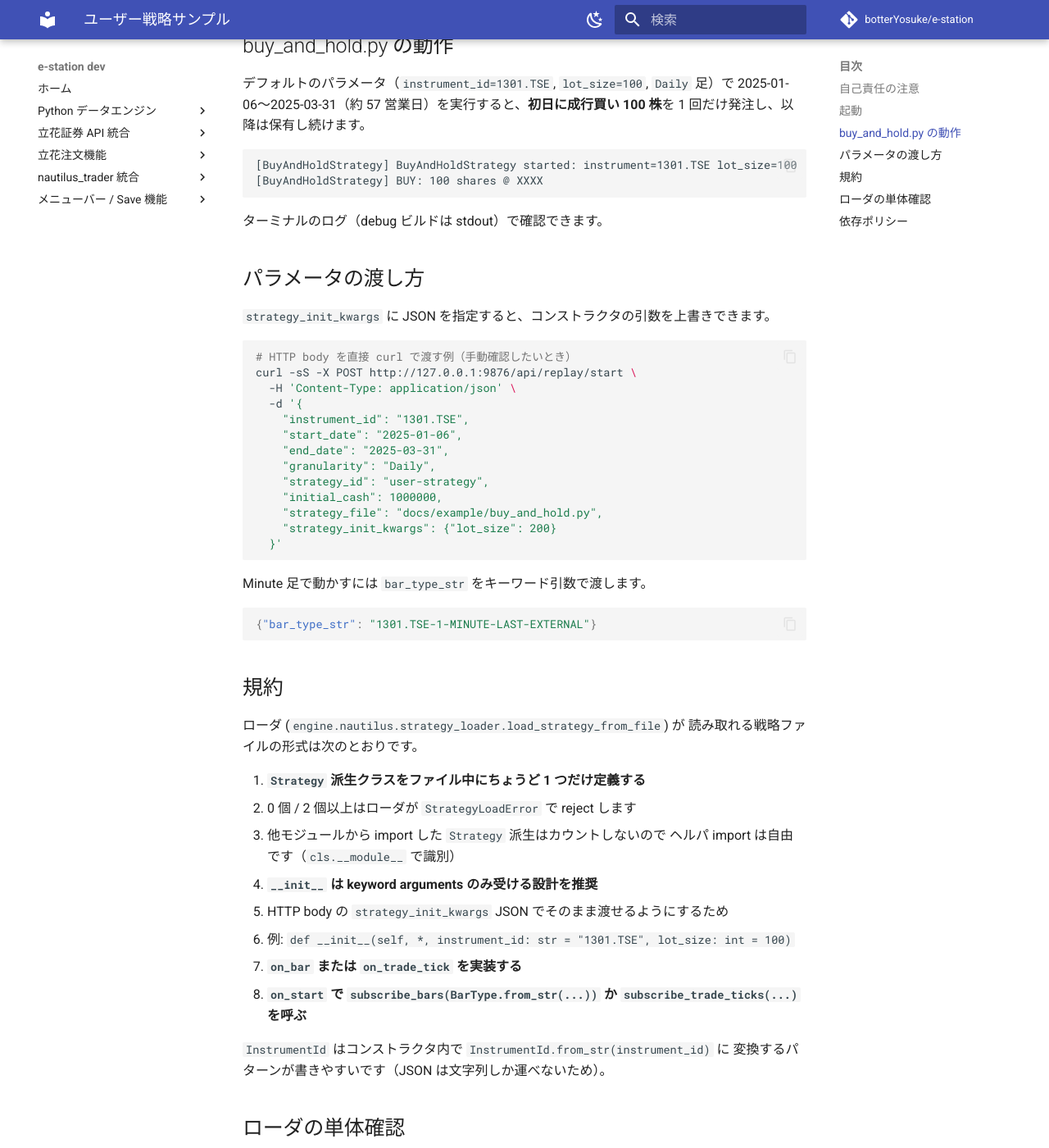
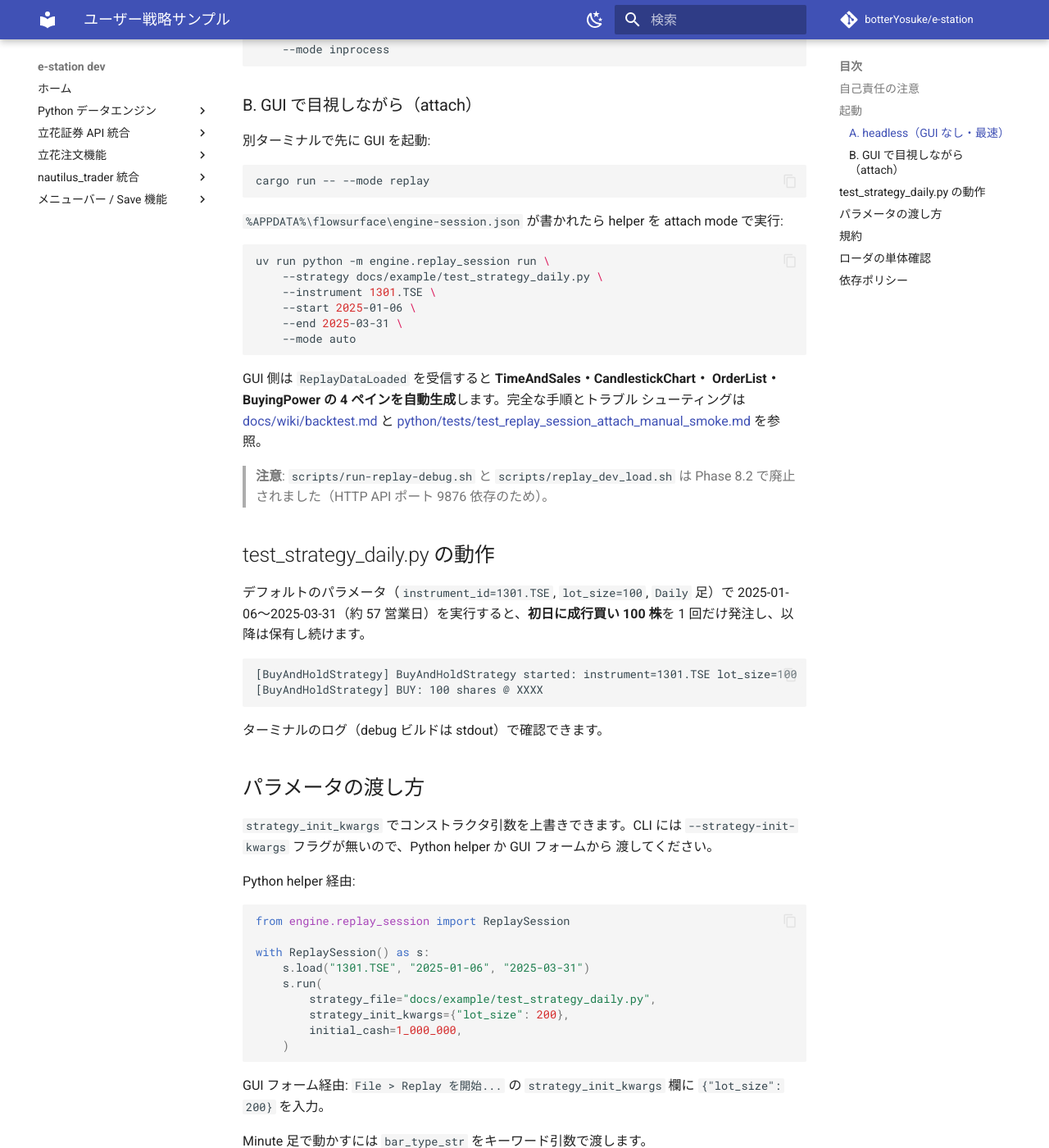
Before and after one commit to botterYosuke/e-station, an MkDocs documentation site: the page built from docs/example/README.md, in a window 1280 px wide and 1400 px high, scrolled down 1024 px. Shown: the whole window at 82% size. Built offline with MkDocs 1.6.1 and Material for MkDocs 9.7.7, drawn with Linux system fonts in a browser that asks for light colours; comment, search, counter and statistics services are not loaded; some of the changed text lies outside the part shown.

Commit message:
refactor(examples): rename strategy example files with test_ prefix
Rename example strategy files to indicate they are test/sample files:
- buy_and_hold.py → test_strategy_daily.py
- buy_and_hold_minute.py → test_strategy_minute.py
- buy_and_hold_trade.py → test_strategy_trade.py

Updated all references in documentation, test files, and skill files to use
the new names. Updated SCENARIO docstring examples and related markdown files.

Co-Authored-By: Claude Haiku 4.5 <noreply@anthropic.com>

````diff
--- a/docs/example/README.md
+++ b/docs/example/README.md
@@ -5,7 +5,9 @@
 
 | ファイル | 内容 |
 |---------|------|
-| `buy_and_hold.py` | 最初のバーで成行買いし、以降は保有し続ける最小戦略 |
+| `test_strategy_daily.py` | 最初のバーで成行買いし、以降は保有し続ける最小戦略（Daily 足）|
+| `test_strategy_minute.py` | 同上の Minute 足バリエーション。1 週間 ≒ 1,500 本の分足で動作確認できる |
+| `test_strategy_trade.py` | 同上の歩み値（Trade）バリエーション。`subscribe_trade_ticks` + `on_trade_tick` で最初の tick で買う。GUI の TimeAndSales ペインに歩み値が流れる |
 
 ## 自己責任の注意
 
@@ -21,21 +23,45 @@ e-station の戦略は **ユーザー自身が書いた Python コードを同
 
 ## 起動
 
+### A. headless（GUI なし・最速）
+
 ```bash
 uv run python -m engine.replay_session run \
-    --strategy docs/example/buy_and_hold.py \
+    --strategy docs/example/test_strategy_daily.py \
     --instrument 1301.TSE \
     --start 2025-01-06 \
-    --end 2025-03-31
+    --end 2025-03-31 \
+    --mode inprocess
+```
+
+### B. GUI で目視しながら（attach）
+
+別ターミナルで先に GUI を起動:
+
+```bash
+cargo run -- --mode replay
+```
+
+`%APPDATA%\flowsurface\engine-session.json` が書かれたら helper を attach mode で実行:
+
+```bash
+uv run python -m engine.replay_session run \
+    --strategy docs/example/test_strategy_daily.py \
+    --instrument 1301.TSE \
+    --start 2025-01-06 \
+    --end 2025-03-31 \
+    --mode auto
 ```
 
 GUI 側は `ReplayDataLoaded` を受信すると **TimeAndSales・CandlestickChart・
-OrderList・BuyingPower の 4 ペインを自動生成**します。
+OrderList・BuyingPower の 4 ペインを自動生成**します。完全な手順とトラブル
+シューティングは [docs/wiki/backtest.md](../wiki/backtest.md) と
+[python/tests/test_replay_session_attach_manual_smoke.md](../../python/tests/test_replay_session_attach_manual_smoke.md) を参照。
 
 > **注意**: `scripts/run-replay-debug.sh` と `scripts/replay_dev_load.sh` は
 > Phase 8.2 で廃止されました（HTTP API ポート 9876 依存のため）。
 
-## buy_and_hold.py の動作
+## test_strategy_daily.py の動作
 
 デフォルトのパラメータ（`instrument_id=1301.TSE`, `lot_size=100`, `Daily` 足）で
 2025-01-06〜2025-03-31（約 57 営業日）を実行すると、**初日に成行買い 100 株**を
@@ -50,28 +76,31 @@ OrderList・BuyingPower の 4 ペインを自動生成**します。
 
 ## パラメータの渡し方
 
-`strategy_init_kwargs` に JSON を指定すると、コンストラクタの引数を上書きできます。
+`strategy_init_kwargs` でコンストラクタ引数を上書きできます。CLI には
+`--strategy-init-kwargs` フラグが無いので、Python helper か GUI フォームから
+渡してください。
 
-```bash
-# HTTP body を直接 curl で渡す例（手動確認したいとき）
-curl -sS -X POST http://127.0.0.1:9876/api/replay/start \
-  -H 'Content-Type: application/json' \
-  -d '{
-    "instrument_id": "1301.TSE",
-    "start_date": "2025-01-06",
-    "end_date": "2025-03-31",
-    "granularity": "Daily",
-    "strategy_id": "user-strategy",
-    "initial_cash": 1000000,
-    "strategy_file": "docs/example/buy_and_hold.py",
-    "strategy_init_kwargs": {"lot_size": 200}
-  }'
+Python helper 経由:
+
+```python
+from engine.replay_session import ReplaySession
+
+with ReplaySession() as s:
+    s.load("1301.TSE", "2025-01-06", "2025-03-31")
+    s.run(
+        strategy_file="docs/example/test_strategy_daily.py",
+        strategy_init_kwargs={"lot_size": 200},
+        initial_cash=1_000_000,
+    )
 ```
+
+GUI フォーム経由: `File > Replay を開始...` の `strategy_init_kwargs` 欄に
+`{"lot_size": 200}` を入力。
 
 Minute 足で動かすには `bar_type_str` をキーワード引数で渡します。
 
-```json
-{"bar_type_str": "1301.TSE-1-MINUTE-LAST-EXTERNAL"}
+```python
+strategy_init_kwargs={"bar_type_str": "1301.TSE-1-MINUTE-LAST-EXTERNAL"}
 ```
 
 ## 規約
@@ -101,7 +130,7 @@ Minute 足で動かすには `bar_type_str` をキーワード引数で渡しま
 uv run python -c "
 from pathlib import Path
 from engine.nautilus.strategy_loader import load_strategy_from_file
-s = load_strategy_from_file(Path('docs/example/buy_and_hold.py'), {'instrument_id': '1301.TSE'})
+s = load_strategy_from_file(Path('docs/example/test_strategy_daily.py'), {'instrument_id': '1301.TSE'})
 print(type(s).__name__)
 "
 ```
````
Also changed, not shown: .claude/skills/e2e-testing/SKILL.md (+24 -1 lines), .claude/skills/wandb/SKILL.md (+3 -1 lines), AGENTS.md (+5 -3 lines), README.md (+1 -1 lines), docs/example/test_strategy_daily.py (renamed from docs/example/buy_and_hold.py, +15 -4 lines), docs/example/test_strategy_minute.py (added, +98 -0 lines), docs/example/test_strategy_trade.py (added, +97 -0 lines), docs/✅nautilus_trader/multi-instrument-replay-plan.md (added, +161 -0 lines), 9 other files.
